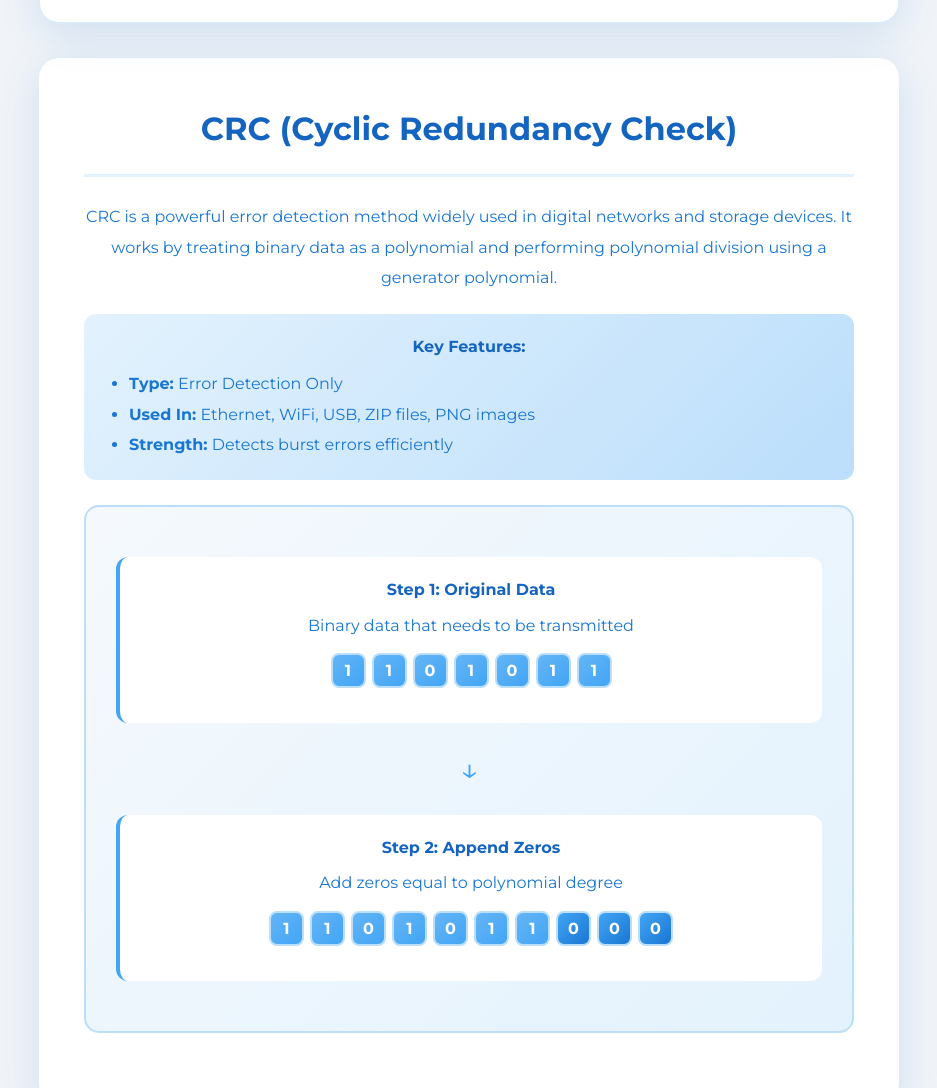
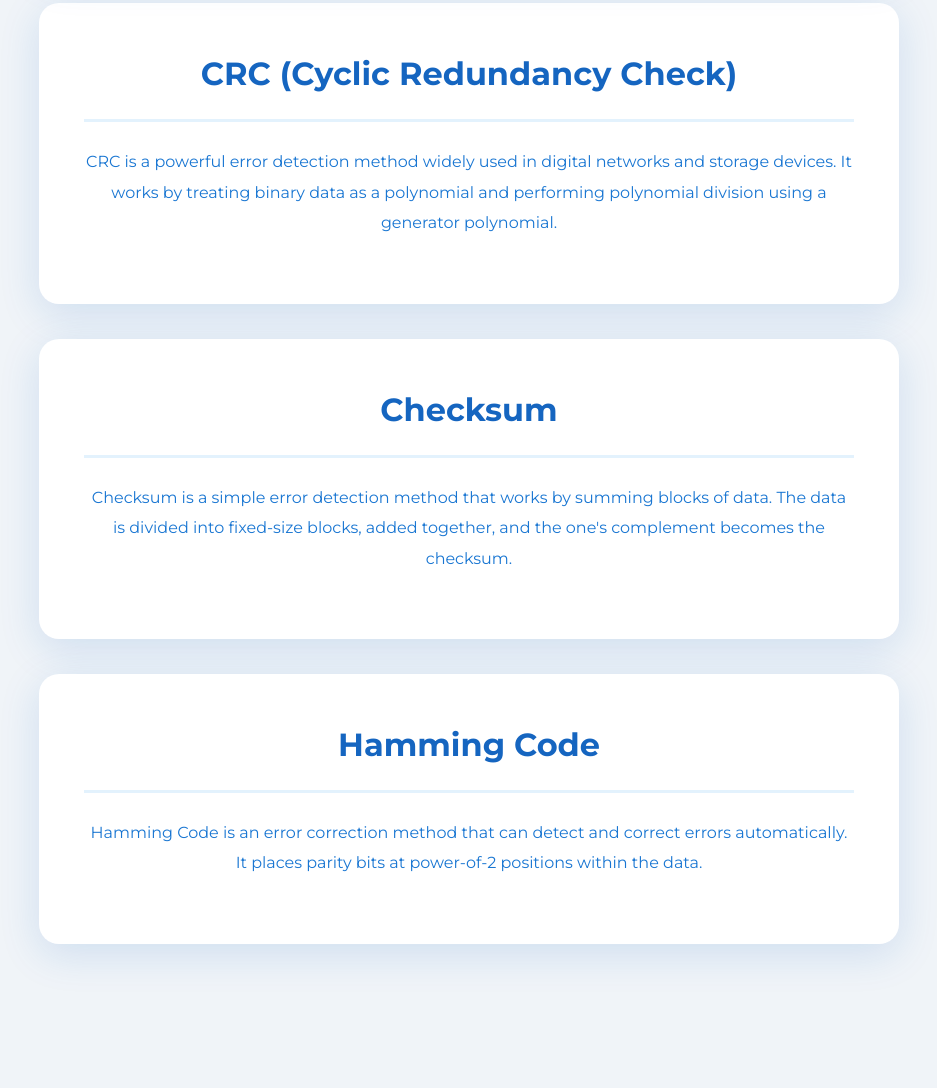
Before and after one commit to Z-8Bit/Z-8Bit.github.io, a plain HTML site: page index.html in a window 1280 px wide. Shown: the part 858-1946 px from the top of the page, without its empty margins (171-1108 px from the left). After the commit the page ends 1887 px from the top, so only its background shows below. Drawn offline with Linux system fonts and the light colour scheme.

Commit message:
Update index.html

```diff
--- a/index.html
+++ b/index.html
@@ -32,14 +32,6 @@
             font-weight: 800;
             color: #1565c0;
             letter-spacing: -2px;
-        }
-
-        .decorative-line {
-            width: 120px;
-            height: 5px;
-            background: linear-gradient(90deg, #42a5f5, #64b5f6, #90caf9);
-            margin: 25px auto;
-            border-radius: 3px;
         }
 
         .container {
@@ -354,49 +346,6 @@
                 CRC is a powerful error detection method widely used in digital networks and storage devices. It works by treating binary data as a polynomial and performing polynomial division using a generator polynomial.
             </p>
 
-            <div class="feature-box">
-                <h4>Key Features:</h4>
-                <ul>
-                    <li><strong>Type:</strong> Error Detection Only</li>
-                    <li><strong>Used In:</strong> Ethernet, WiFi, USB, ZIP files, PNG images</li>
-                    <li><strong>Strength:</strong> Detects burst errors efficiently</li>
-                </ul>
-            </div>
-
-            <div class="diagram">
-                <div class="flow-step">
-                    <div class="flow-label">Step 1: Original Data</div>
-                    <div class="flow-desc">Binary data that needs to be transmitted</div>
-                    <div class="bit-row">
-                        <div class="bit-cell data-bit">1</div>
-                        <div class="bit-cell data-bit">1</div>
-                        <div class="bit-cell data-bit">0</div>
-                        <div class="bit-cell data-bit">1</div>
-                        <div class="bit-cell data-bit">0</div>
-                        <div class="bit-cell data-bit">1</div>
-                        <div class="bit-cell data-bit">1</div>
-                    </div>
-                </div>
-
-                <div class="arrow-down">↓</div>
-
-                <div class="flow-step">
-                    <div class="flow-label">Step 2: Append Zeros</div>
-                    <div class="flow-desc">Add zeros equal to polynomial degree</div>
-                    <div class="bit-row">
-                        <div class="bit-cell data-bit">1</div>
-                        <div class="bit-cell data-bit">1</div>
-                        <div class="bit-cell data-bit">0</div>
-                        <div class="bit-cell data-bit">1</div>
-                        <div class="bit-cell data-bit">0</div>
-                        <div class="bit-cell data-bit">1</div>
-                        <div class="bit-cell data-bit">1</div>
-                        <div class="bit-cell highlight">0</div>
-                        <div class="bit-cell highlight">0</div>
-                        <div class="bit-cell highlight">0</div>
-                    </div>
-                </div>
-            </div>
         </div>
 
         <div class="explanation-card">
@@ -405,14 +354,6 @@
                 Checksum is a simple error detection method that works by summing blocks of data. The data is divided into fixed-size blocks, added together, and the one's complement becomes the checksum.
             </p>
 
-            <div class="feature-box">
-                <h4>Key Features:</h4>
-                <ul>
-                    <li><strong>Type:</strong> Error Detection Only</li>
-                    <li><strong>Used In:</strong> TCP/IP, UDP, IPv4 headers</li>
-                    <li><strong>Strength:</strong> Fast and simple</li>
-                </ul>
-            </div>
         </div>
 
         <div class="explanation-card">
@@ -421,14 +362,6 @@
                 Hamming Code is an error correction method that can detect and correct errors automatically. It places parity bits at power-of-2 positions within the data.
             </p>
 
-            <div class="feature-box">
-                <h4>Key Features:</h4>
-                <ul>
-                    <li><strong>Type:</strong> Error Detection AND Correction</li>
-                    <li><strong>Used In:</strong> RAM memory (ECC), satellite communications</li>
-                    <li><strong>Strength:</strong> Can correct single-bit errors</li>
-                </ul>
-            </div>
         </div>
     </div>
 
```
